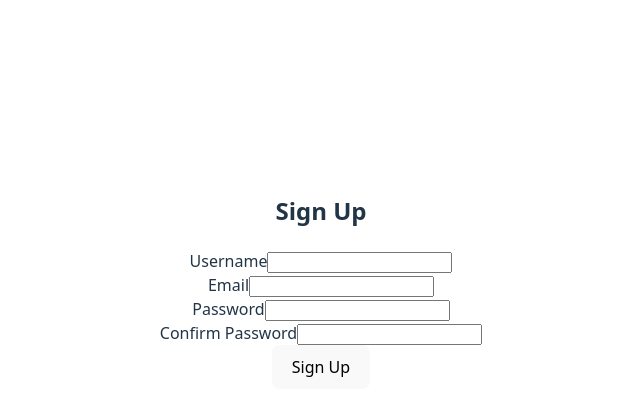
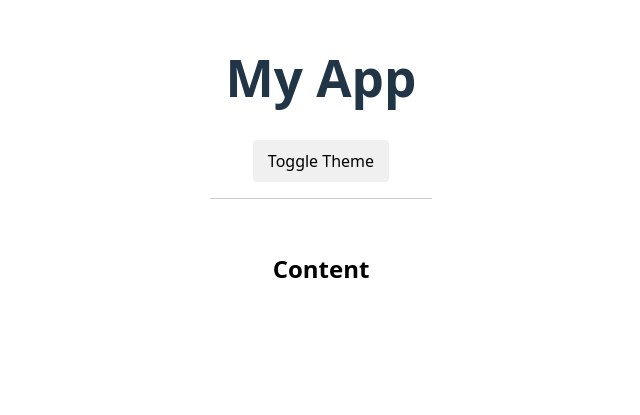
Before and after one commit to Eduardo-Nightborn/Exercice-Debugging, a React (Vite) app: page / in a window 1280 px wide. Shown: the part 119-534 px from the top of the page, without its empty margins (319-959 px from the left). Built offline with nearby package versions, Linux system fonts and the light colour scheme.

Commit message:
Exercice 8: Problèmes de contexte et props drilling

```diff
--- a/src/App.tsx
+++ b/src/App.tsx
@@ -1,10 +1,10 @@
-import { SignupForm } from "./components/SignupForm";
+import { ThemedApp } from "./components/ThemeApp";
 import "./App.css";
 
 function App() {
   return (
     <>
-      <SignupForm />
+      <ThemedApp />
     </>
   );
 }
--- /dev/null
+++ b/src/components/ThemeApp/index.tsx
@@ -0,0 +1,87 @@
+// ContextBug.tsx - Problèmes avec l'utilisation du contexte React
+import React, { createContext, useContext, useState, ReactNode } from "react";
+interface ThemeContextType {
+  isDarkMode: boolean;
+  toggleTheme: () => void;
+}
+// Bug 1:
+const ThemeContext = createContext<ThemeContextType>({
+  isDarkMode: false,
+  // toggleTheme manquant dans la valeur par défaut
+  toggleTheme: () => {}, //fixed
+} as ThemeContextType);
+interface ThemeProviderProps {
+  children: ReactNode;
+}
+export const ThemeProvider: React.FC<ThemeProviderProps> = ({ children }) => {
+  const [isDarkMode, setIsDarkMode] = useState(false);
+  // Bug 2:
+  const toggleTheme = () => {
+    //isDarkMode = !isDarkMode; // Modification directe de l'état au lieu d'utiliser le
+    // setter;
+    setIsDarkMode(!isDarkMode); //Fixed -> useState to modify the state
+  };
+  // Bug 3: FIXED : toggleTheme manquait dans le context
+  return (
+    <ThemeContext.Provider value={{ isDarkMode, toggleTheme }}>
+      {children}
+    </ThemeContext.Provider>
+  );
+};
+
+// Composant qui utilise le contexte de thème
+const ThemedButton: React.FC = () => {
+  // Bug 4: useContext ne fonctionnait pas car le component parent n'etait pas wrapped par le ThemeContext
+
+  const theme = useContext(ThemeContext);
+
+  console.log("THEME IS DARK MODE : ", theme.isDarkMode);
+  const buttonStyle = {
+    backgroundColor: theme.isDarkMode ? "#333" : "#f0f0f0",
+    color: theme.isDarkMode ? "#fff" : "#000",
+    padding: "10px 15px",
+    border: "none",
+    borderRadius: "4px",
+    cursor: "pointer",
+  };
+
+  return (
+    <button style={buttonStyle} onClick={theme.toggleTheme}>
+      Toggle Theme
+    </button>
+  );
+};
+// Une hiérarchie de composants pour tester le contexte
+const Header: React.FC = () => {
+  return (
+    <div style={{ padding: "1rem", borderBottom: "1px solid #ccc" }}>
+      <h1>My App</h1>
+      <ThemedButton />
+    </div>
+  );
+};
+
+const Content: React.FC = () => {
+  const theme = useContext(ThemeContext);
+  const contentStyle = {
+    padding: "2rem",
+    backgroundColor: theme.isDarkMode ? "#222" : "#fff",
+    color: theme.isDarkMode ? "#fff" : "#000",
+    minHeight: "300px",
+  };
+  return (
+    <div style={contentStyle}>
+      <h2>Content</h2>
+      <p></p>
+    </div>
+  );
+};
+export const ThemedApp: React.FC = () => {
+  // Bug 5: Component n'etait pas wrapped inside of the provider
+  return (
+    <ThemeProvider>
+      <Header />
+      <Content />
+    </ThemeProvider>
+  );
+};
```
